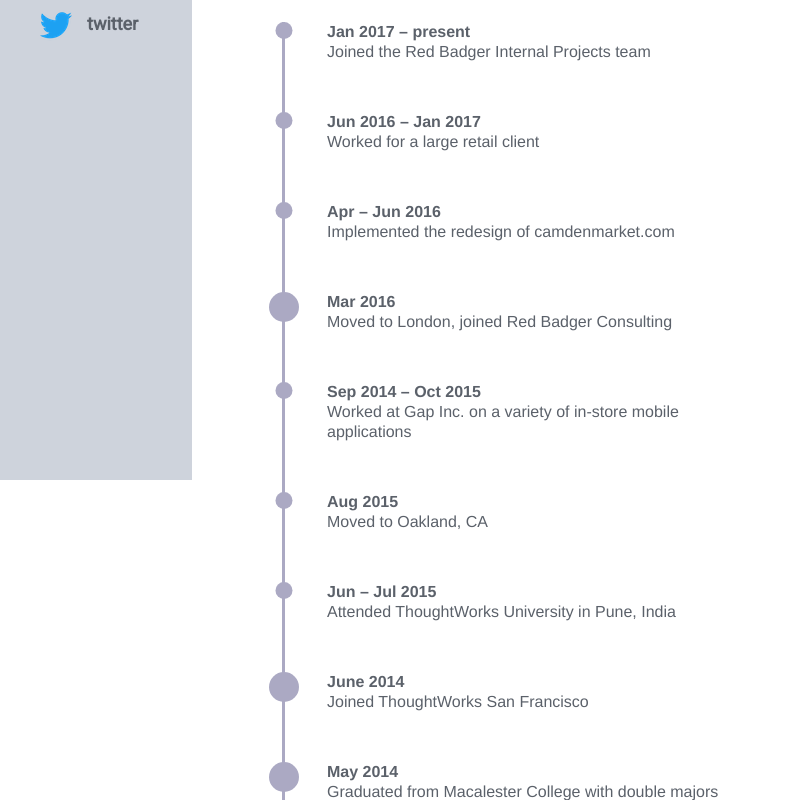
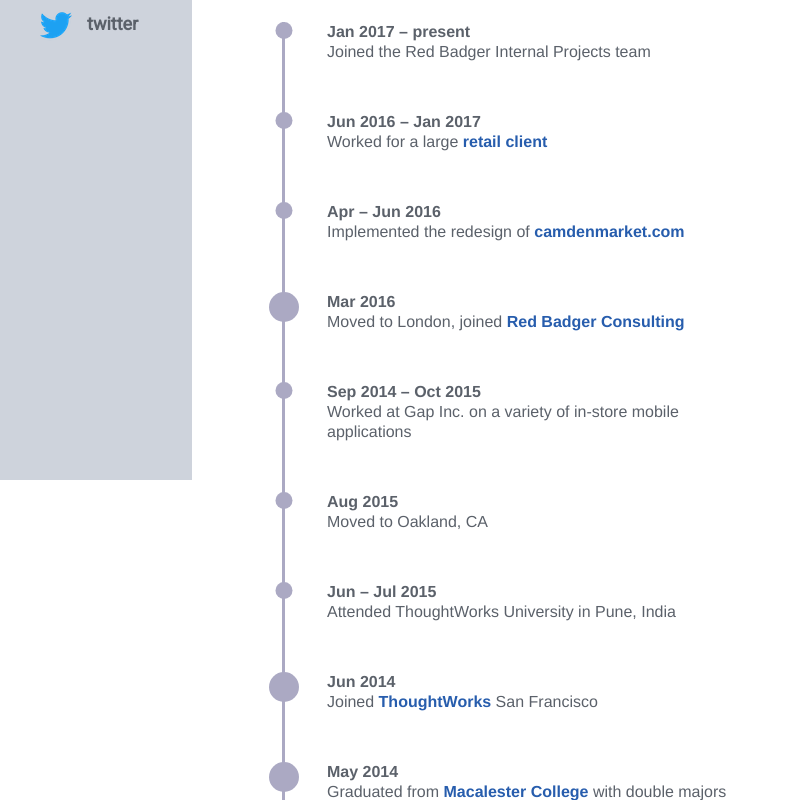
Before and after one commit to mveritym/super-duper-guacamole, a Vue app: page / in a window 1280 px wide. Shown: the part 320-1120 px from the top of the page, without its empty margins (0-789 px from the left). Built offline with nearby package versions, Linux system fonts and the light colour scheme.

Commit message:
Updating timeline

```diff
--- a/src/components/Timeline.vue
+++ b/src/components/Timeline.vue
@@ -16,19 +16,19 @@
       <li class="minor">
         <div>
           <time>Jun 2016 – Jan 2017</time>
-          <p>Worked for a large retail client</p>
+          <p>Worked for a large <a href="https://red-badger.com/our-work/case-study/retailer">retail client</a></p>
         </div>
       </li>
       <li class="minor">
         <div>
           <time>Apr – Jun 2016</time>
-          <p>Implemented the redesign of camdenmarket.com</p>
+          <p>Implemented the redesign of <a href="">camdenmarket.com</a></p>
         </div>
       </li>
       <li>
         <div>
           <time>Mar 2016</time>
-          <p>Moved to London, joined Red Badger Consulting</p>
+          <p>Moved to London, joined <a href="https://red-badger.com/">Red Badger Consulting</a></p>
         </div>
       </li>
       <li class="minor">
@@ -51,15 +51,15 @@
       </li>
       <li>
         <div>
-          <time>June 2014</time>
-          <p>Joined ThoughtWorks San Francisco</p>
+          <time>Jun 2014</time>
+          <p>Joined <a href="https://www.thoughtworks.com/">ThoughtWorks</a> San Francisco</p>
         </div>
       </li>
       <li>
         <div>
           <time>May 2014</time>
           <p>
-            Graduated from Macalester College with double majors in Computer Science and Physics
+            Graduated from <a href="https://www.macalester.edu/">Macalester College</a> with double majors in Computer Science and Physics
             with Astronomy Emphasis
           </p>
         </div>
@@ -116,6 +116,12 @@
     margin: 0;
   }
 
+  .timeline a {
+    color: var(--lapis-lazuli);
+    font-weight: bold;
+    text-decoration: none;
+  }
+
   .timeline ul li {
     list-style-type: none;
     position: relative;
```
